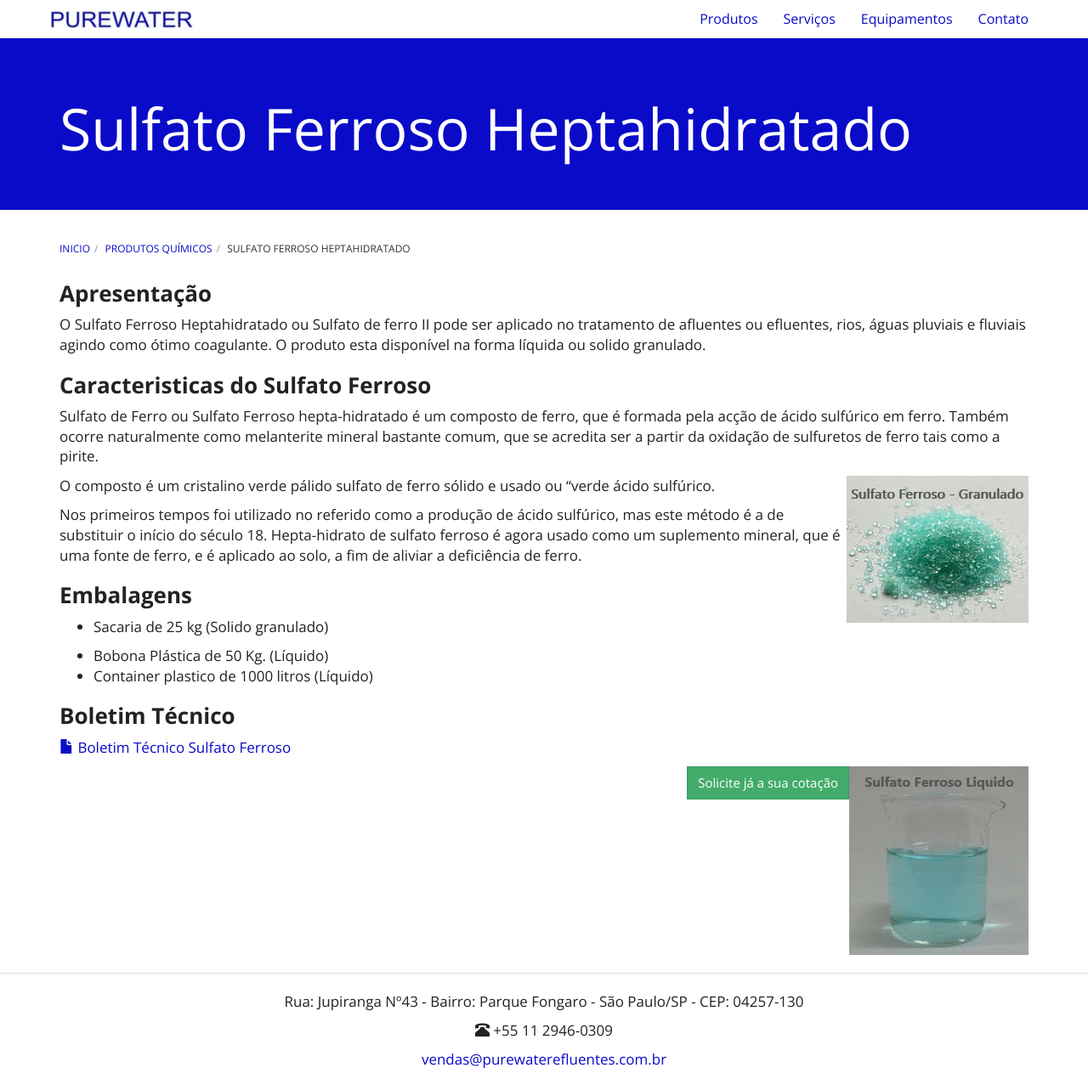
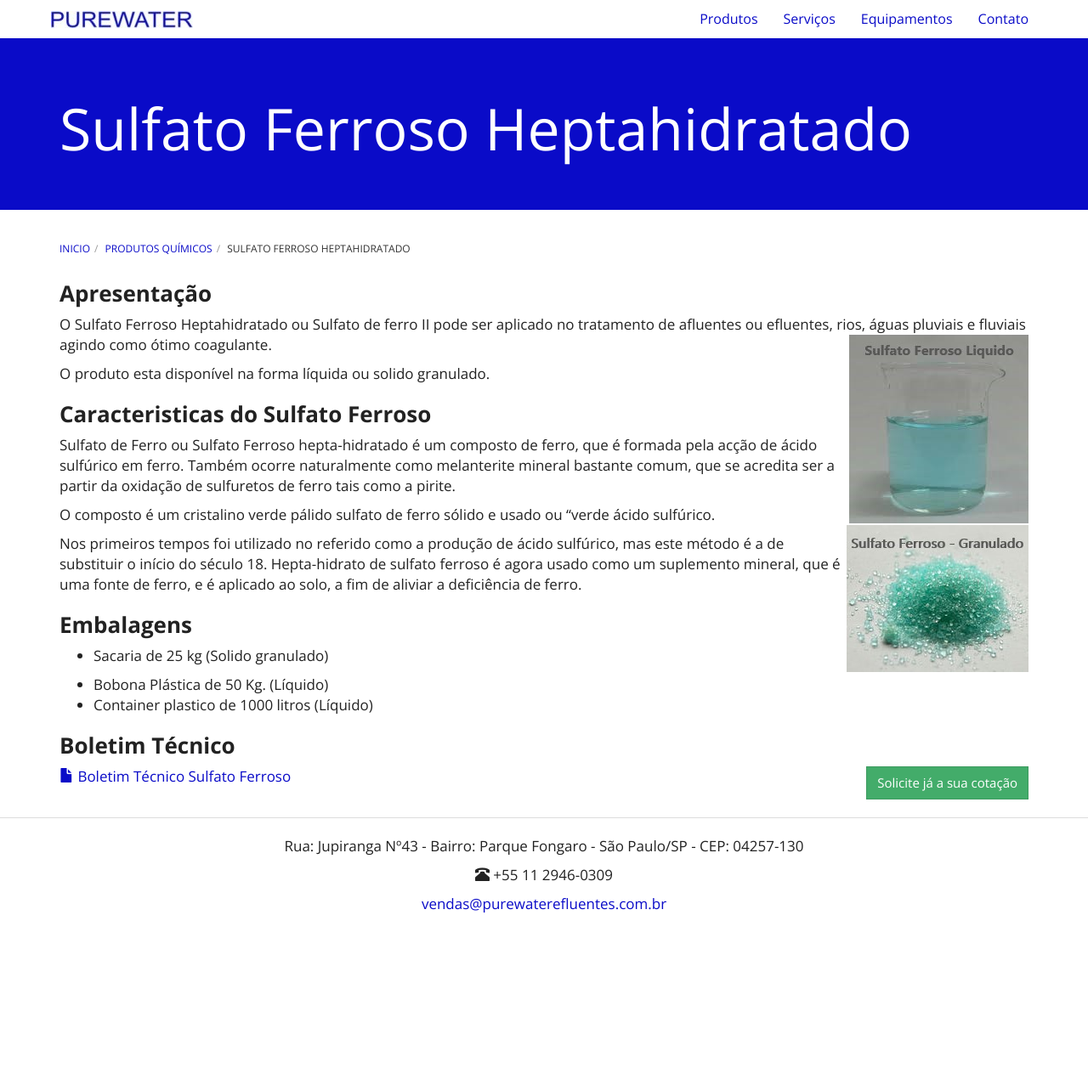
Before and after one commit to purewaterefluentes/purewaterefluentes.github.io, a Jekyll site: the page built from produtos/sulfato-ferroso.md, in a window 1280 px wide and 1270 px high. Shown: the whole window at 85% size. Built offline with Jekyll 4.4.1, drawn with Linux system fonts in a browser that asks for light colours; nearby versions of some CDN libraries; library files that are not in the unit come from our copies.

Commit message:
Update sulfato-ferroso.md

```diff
--- a/produtos/sulfato-ferroso.md
+++ b/produtos/sulfato-ferroso.md
@@ -5,6 +5,8 @@ Subtitle: Sulfato de Ferro II
 ---
 ### **Apresentação**
 O Sulfato Ferroso Heptahidratado ou Sulfato de ferro II pode ser aplicado no tratamento de afluentes ou efluentes, rios, águas pluviais e fluviais agindo como ótimo coagulante.
+<img class="img-responsive pull-right" style="max-width: 50%;" src="../../website/images/pequeno/sulfato ferroso hepta liquido.jpg" alt="Sulfato Ferroso liquido">
+
 O produto esta disponível na forma líquida ou solido granulado.
 
 ### **Caracteristicas do Sulfato Ferroso**
@@ -28,6 +30,3 @@ Nos primeiros tempos foi utilizado no referido como a produção de ácido sulf
 {% include purewater/link-boletim.html
     label="Boletim Técnico Sulfato Ferroso"
     arquivo="Boletim-tecnico-sulfato-ferroso-liquido.pdf" %}
-
-
-<img class="img-responsive pull-right" style="max-width: 50%;" src="../../website/images/pequeno/sulfato ferroso hepta liquido.jpg" alt="Sulfato Ferroso liquido">
```
